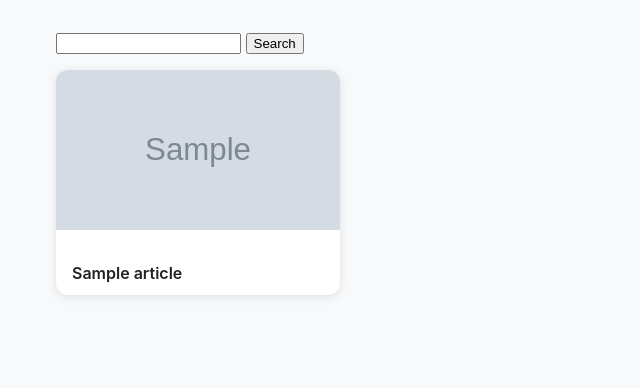
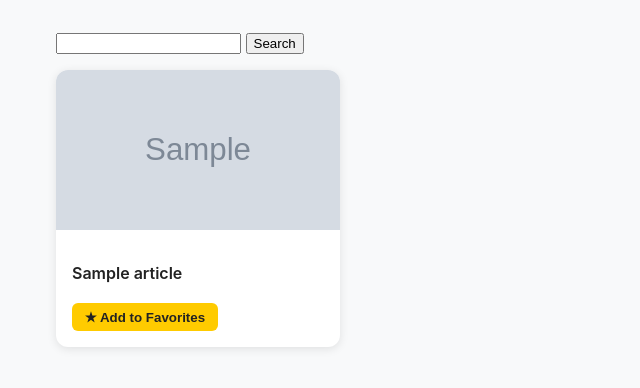
Before and after one commit to CiroManuelPenna/Notiziona, a Flask app: template templates/index.html in a window 1280 px wide. Shown: the top 388 px of the page, without its empty margins (0-640 px from the left). Run offline with Flask 3, Linux system fonts and the light colour scheme; the template is opened without the code that fills it: most values are stand-ins (such as "Sample title", 1, 10 or a date in 2020); grey boxes marked "Sample" are stand-in pictures.

Commit message:
Added an Add to Favorites button

```diff
--- a/static/css/main.css
+++ b/static/css/main.css
@@ -51,3 +51,26 @@ a {
   text-decoration: none;
   color: inherit;
 }
+
+.fav_button {
+  background-color: #ffcb00;
+  border: none;
+  color: #222;
+  font-weight: 600;
+  border-radius: 6px;
+  padding: 0.4rem 0.8rem;
+  margin: 0.5rem 1rem 1rem 1rem;
+  cursor: pointer;
+  align-self: flex-start;
+  /*transition: background-color 0.2s ease, transform 0.1s ease;*/
+}
+
+.fav_button:hover {
+  background-color: #ffd633;
+  /*transform: translateY(-2px);*/
+}
+
+.fav_button.active {
+  background-color: white;/*#ff9800;*/
+  border: 1px solid black;
+}
--- /dev/null
+++ b/static/js/app.js
@@ -0,0 +1,27 @@
+document.addEventListener("DOMContentLoaded", () => {
+  const FAVORITES_KEY = "favorites";
+  const favorites = new Set(JSON.parse(localStorage.getItem(FAVORITES_KEY)) || []);
+
+  document.querySelectorAll(".fav_button").forEach(button => {
+    const url = button.dataset.url;
+    if (favorites.has(url)) {
+        button.classList.add("active");
+        button.innerHTML = "In your favourites"
+    }
+
+    button.addEventListener("click", (event) => {
+        event.stopPropagation(); // prevents click from propagating to parent elements
+        event.preventDefault();  // prevents the <a> link from triggering when click the "Add to Favorites" button
+        if (favorites.has(url)) {
+            favorites.delete(url);
+            button.classList.remove("active");
+            button.innerHTML = "★ Add to Favorites";
+        } else {
+            favorites.add(url);
+            button.classList.add("active");
+            button.innerHTML = "In your favourites"
+        }
+        localStorage.setItem(FAVORITES_KEY, JSON.stringify([...favorites]));
+    });
+  });
+});
--- a/templates/index.html
+++ b/templates/index.html
@@ -18,6 +18,9 @@
         <img class="news_image" src="{{article['urlToImage']}}" alt="">
         <br>
         <strong>{{ article['title'] }} </strong>
+        <button class="fav_button" data-url="{{ article['url'] }}">
+        ★ Add to Favorites
+        </button>
       </div>
     </a>
   {% endfor %}
@@ -33,4 +36,5 @@
   </div>
 </ul>
 
+<script src="{{ url_for('static', filename='js/app.js') }}"></script>
 {% endblock %}
```
